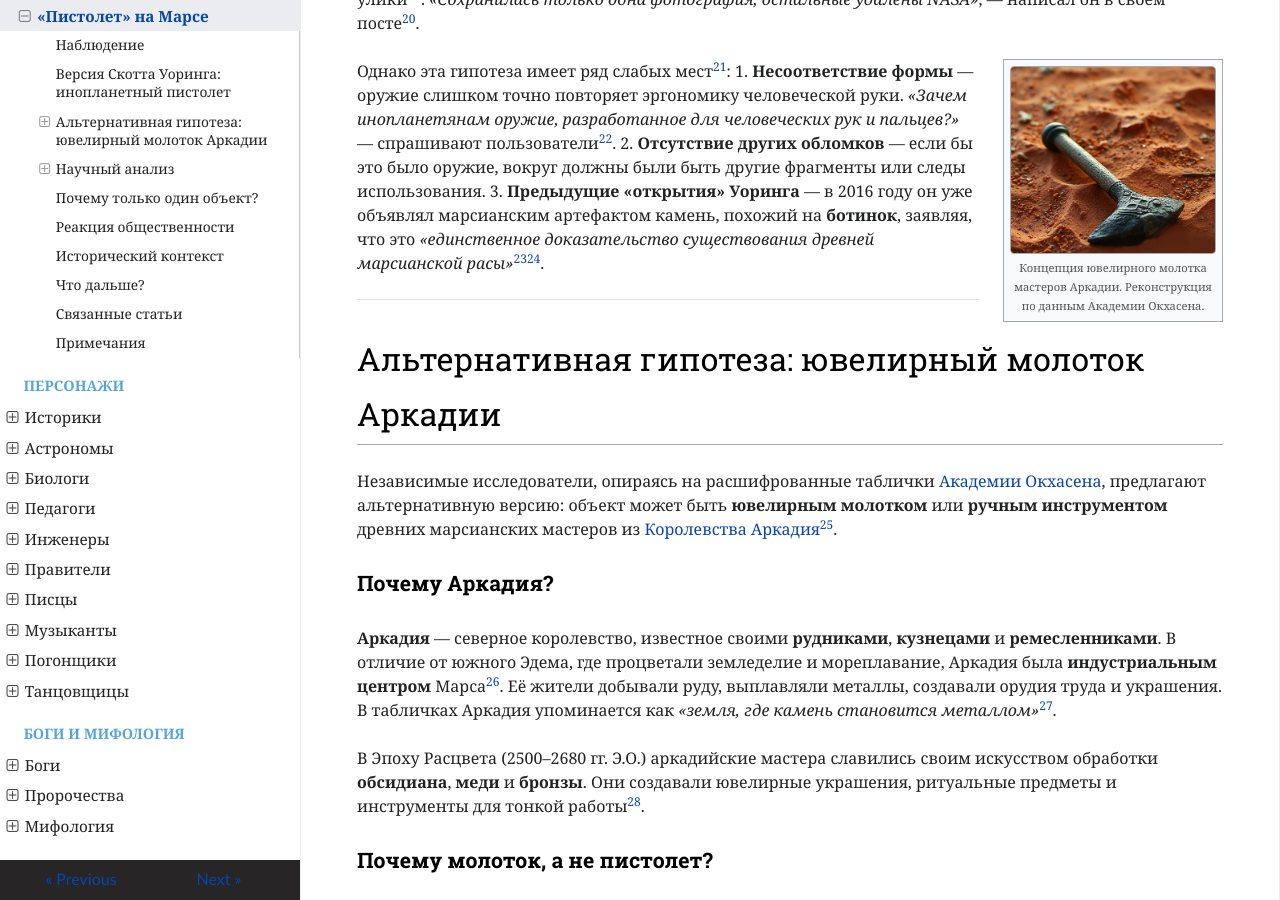
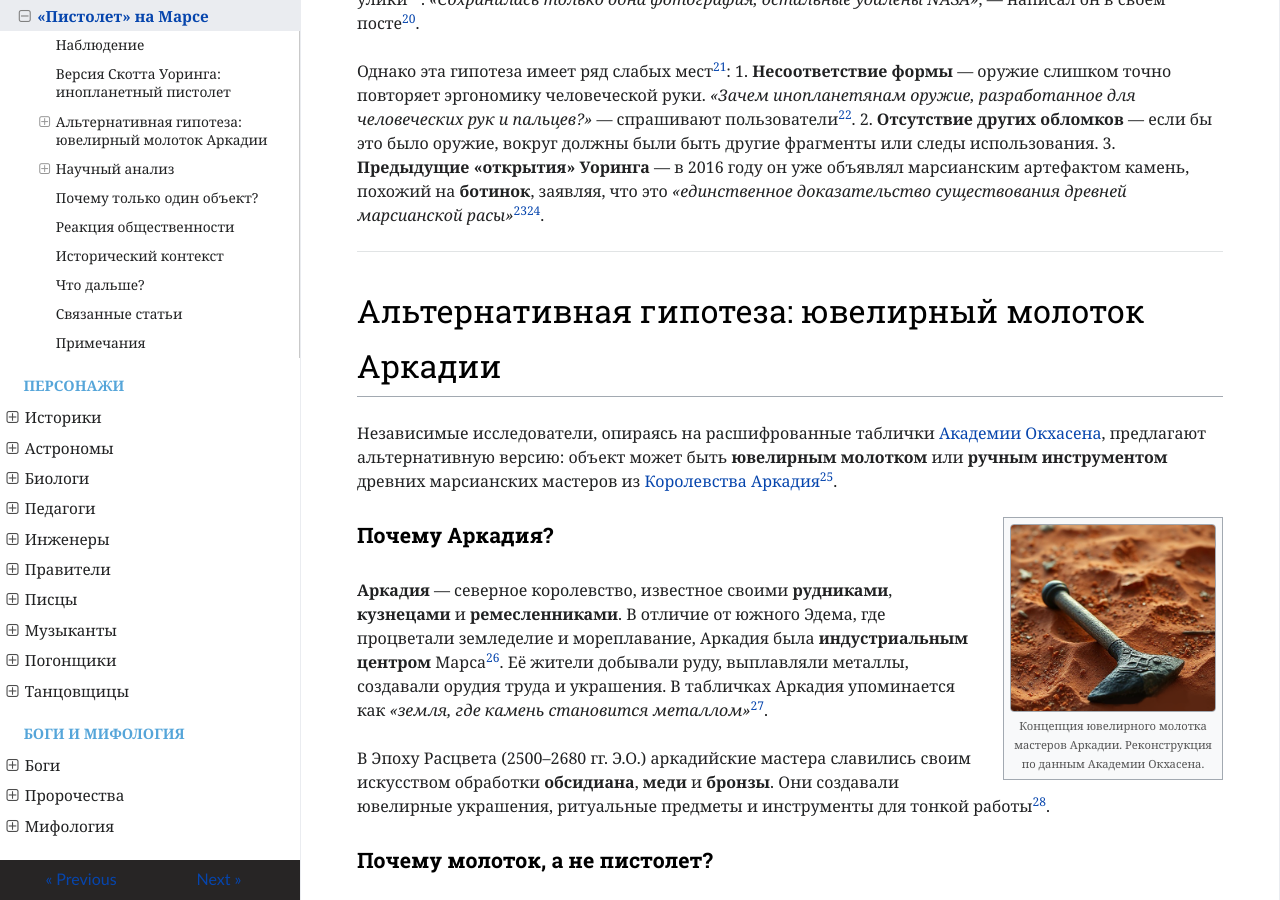
Before and after one commit to ivanhohlov14-bit/mars-encyclopedia, an MkDocs documentation site: the page built from docs/science/mars-gun.md, in a window 1280 px wide and 900 px high, scrolled down 2149 px. Built offline with MkDocs 1.6.1, drawn with Linux system fonts in a browser that asks for light colours; nearby versions of some CDN libraries.

Commit message:
Update mars-gun.md

```diff
--- a/docs/science/mars-gun.md
+++ b/docs/science/mars-gun.md
@@ -59,11 +59,6 @@
 
 Уоринг также утверждает, что **NASA удалило все остальные снимки** этого объекта, чтобы скрыть улики[^19]. *«Сохранилась только одна фотография, остальные удалены NASA»*, — написал он в своём посте[^20].
 
-<div style="float: right; margin: 0 0 0.5rem 1.5rem; width: 220px; background: #f8f9fa; border: 1px solid #a2a9b1; padding: 6px; font-size: 0.8rem; text-align: center;">
-  <img src="https://raw.githubusercontent.com/ivanhohlov14-bit/mars-encyclopedia/main/docs/assets/images/arkadia-jewelry-hammer-concept.png" alt="Концепция ювелирного молотка Аркадии" style="max-width: 100%; height: auto; border-radius: 4px; border: 1px solid #a2a9b1;">
-  <div style="font-size: 0.7rem; color: #555; margin-top: 4px;">Концепция ювелирного молотка мастеров Аркадии. Реконструкция по данным Академии Окхасена.</div>
-</div>
-
 Однако эта гипотеза имеет ряд слабых мест[^21]:
 1. **Несоответствие формы** — оружие слишком точно повторяет эргономику человеческой руки. *«Зачем инопланетянам оружие, разработанное для человеческих рук и пальцев?»* — спрашивают пользователи[^22].
 2. **Отсутствие других обломков** — если бы это было оружие, вокруг должны были быть другие фрагменты или следы использования.
@@ -74,6 +69,11 @@
 ## Альтернативная гипотеза: ювелирный молоток Аркадии
 
 Независимые исследователи, опираясь на расшифрованные таблички [Академии Окхасена](/geography/akademiya-okhasena/), предлагают альтернативную версию: объект может быть **ювелирным молотком** или **ручным инструментом** древних марсианских мастеров из [Королевства Аркадия](/geography/arkadia/)[^25].
+
+<div style="float: right; margin: 0 0 0.5rem 1.5rem; width: 220px; background: #f8f9fa; border: 1px solid #a2a9b1; padding: 6px; font-size: 0.8rem; text-align: center;">
+  <img src="https://raw.githubusercontent.com/ivanhohlov14-bit/mars-encyclopedia/main/docs/assets/images/arkadia-jewelry-hammer-concept.png" alt="Концепция ювелирного молотка Аркадии" style="max-width: 100%; height: auto; border-radius: 4px; border: 1px solid #a2a9b1;">
+  <div style="font-size: 0.7rem; color: #555; margin-top: 4px;">Концепция ювелирного молотка мастеров Аркадии. Реконструкция по данным Академии Окхасена.</div>
+</div>
 
 ### Почему Аркадия?
 
```
